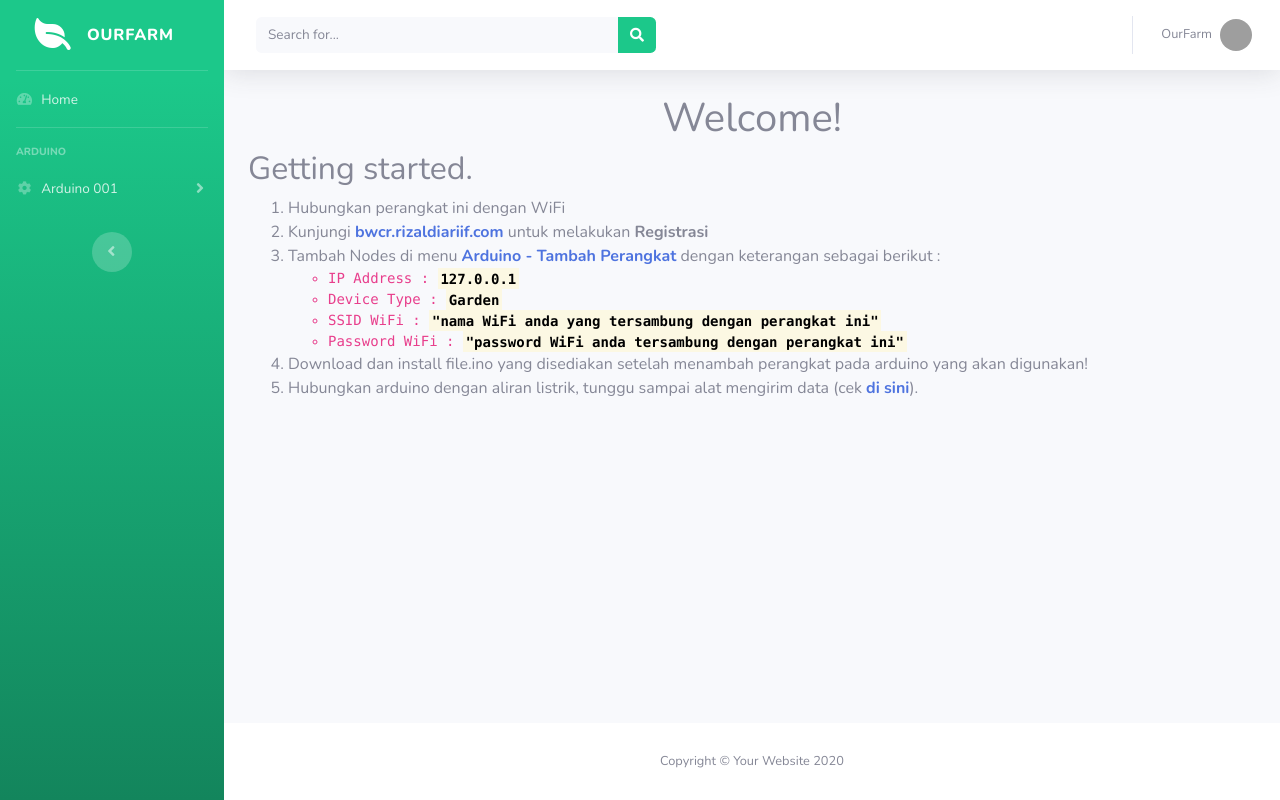
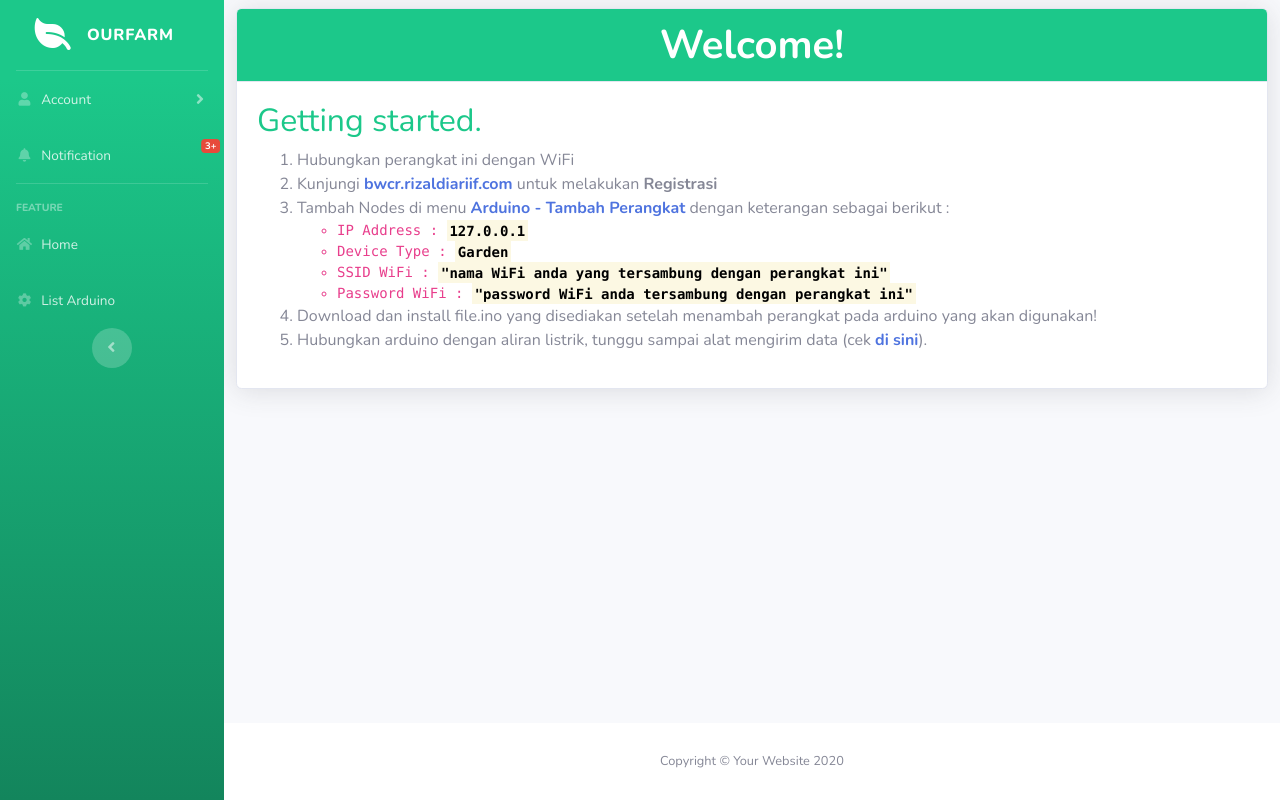
Before and after one commit to shionart/flask_ourfarm, a Flask app: page / in a window 1280 px wide. Run offline with Flask 2, Linux system fonts and the light colour scheme; the visitor is signed in with stand-in values (Sample User, id 1); some libraries are stand-ins or nearby versions; grey boxes are pictures that could not be loaded.

Commit message:
-add list nodes

```diff
--- a/main.py
+++ b/main.py
@@ -68,8 +68,9 @@ def input_data():
             sm = float(request.form["sm"])
             rel = int(request.form["relay"])
             id_arduino = int(request.form["id_arduino"])
-        insert_to_table(suhu,lembap,sm,rel,id_arduino)
-        return "suhu : {}, kelembapan : {}, soil moisture : {}, relay : {}, id : {}".format(suhu ,lembap, sm, rel, id_arduino)
+            nama = request.form["nama"]
+            insert_to_table(suhu,lembap,sm,rel,id_arduino,nama)
+            return "suhu : {}, kelembapan : {}, soil moisture : {}, relay : {}, id : {}".format(suhu ,lembap, sm, rel, id_arduino)
     except Exception as e:
         return "error {}".format(e)
 
@@ -155,7 +156,7 @@ def connectDB():
     query = "SELECT * from sensor order by id desc"
     read.execute(query)
     data = read.fetchall()
-    sensor = get_data(data)
+    sensor = get_sensor(data)
     return jsonify({'sensor':sensor})
 
 if __name__ == "__main__":
--- a/static/js/demo/datatables-demo.js
+++ b/static/js/demo/datatables-demo.js
@@ -1,9 +1,9 @@
 // Call the dataTables jQuery plugin
-var pathArray = window.location.pathname.split('/');
-var url_baru = window.location.origin;
+// var pathArray = window.location.pathname.split('/');
+// var url_baru = window.location.origin;
 
-url_baru += "/get/";
-url_baru += pathArray[2];
+// url_baru += "/get/";
+// url_baru += pathArray[2];
 function cek() {
   return url_baru;
 }
@@ -12,7 +12,7 @@ $(document).ready(function() {
     destroy:true,
     // order:false,
     "ajax": {
-              url: url_baru,
+              url: data_id,
               dataSrc: 'sensor'
             },
     "columns": [
--- a/templates/base/master.html
+++ b/templates/base/master.html
@@ -42,22 +42,90 @@
       <hr class="sidebar-divider my-0">
 
       <!-- Nav Item - Dashboard -->
-      <li class="nav-item">
-        <a class="nav-link" href="{{url_for('index')}}">
-          <i class="fas fa-fw fa-tachometer-alt"></i>
-          <span>Home</span></a>
+      <div id="list-nodes">
+        <li class="nav-item mb-0">
+          <a class="nav-link collapsed" href="#" data-toggle="collapse" data-target="#collapseUser" aria-expanded="true" aria-controls="collapseTwo">
+            <i class="fas fa-fw fa-user"></i>
+            <span>Account</span>
+          </a>
+          <div id="collapseUser" class="collapse" aria-labelledby="headingTwo" data-parent="#accordionSidebar">
+            <div class="bg-white py-2 collapse-inner rounded">
+              <h6 class="collapse-header">Action:</h6>
+              <a class="collapse-item" href="">Setting</a>
+              <a class="collapse-item" href="{{url_for('logout')}}">Logout</a>
+            </div>
+          </div>
+        </li>
+      </div>
+      <!-- Notif -->
+      <li class="nav-item dropdown no-arrow mt-0">
+        <a class="nav-link dropdown-toggle" href="#" id="alertsDropdown" role="button" data-toggle="dropdown" aria-haspopup="true" aria-expanded="false">
+          <!-- Counter - Alerts -->
+          <span class="badge badge-danger badge-counter">3+</span>
+          <i class="fas fa-bell fa-fw"></i>
+          <span>Notification</span>
+        </a>
+        <!-- Dropdown - Alerts -->
+        <div class="dropdown-list dropdown-menu dropdown-menu-right shadow animated--grow-in" aria-labelledby="alertsDropdown">
+          <h6 class="dropdown-header">
+            Alerts Center
+          </h6>
+          <a class="dropdown-item d-flex align-items-center" href="#">
+            <div class="mr-3">
+              <div class="icon-circle bg-primary">
+                <i class="fas fa-file-alt text-white"></i>
+              </div>
+            </div>
+            <div>
+              <div class="small text-gray-500">December 12, 2019</div>
+              <span class="font-weight-bold">A new monthly report is ready to download!</span>
+            </div>
+          </a>
+          <a class="dropdown-item d-flex align-items-center" href="#">
+            <div class="mr-3">
+              <div class="icon-circle bg-success">
+                <i class="fas fa-donate text-white"></i>
+              </div>
+            </div>
+            <div>
+              <div class="small text-gray-500">December 7, 2019</div>
+              $290.29 has been deposited into your account!
+            </div>
+          </a>
+          <a class="dropdown-item d-flex align-items-center" href="#">
+            <div class="mr-3">
+              <div class="icon-circle bg-warning">
+                <i class="fas fa-exclamation-triangle text-white"></i>
+              </div>
+            </div>
+            <div>
+              <div class="small text-gray-500">December 2, 2019</div>
+              Spending Alert: We've noticed unusually high spending for your account.
+            </div>
+          </a>
+          <a class="dropdown-item text-center small text-gray-500" href="#">Show All Alerts</a>
+        </div>
       </li>
 
       <!-- Divider -->
       <hr class="sidebar-divider">
-
       <!-- Heading -->
       <div class="sidebar-heading">
-        Arduino
+        Feature
       </div>
+      <li class="nav-item">
+        <a class="nav-link" href="{{url_for('index')}}">
+          <i class="fas fa-fw fa-home"></i>
+          <span>Home</span></a>
+      </li>
+      <li class="nav-item">
+        <a class="nav-link" href="{{url_for('list_control')}}">
+          <i class="fas fa-fw fa-cog"></i>
+          <span>List Arduino</span></a>
+      </li>
 
       <!-- Nav Item - Pages Collapse Menu -->
-      <div id="list-nodes">
+      <!-- <div id="list-nodes">
         <li class="nav-item">
           <a class="nav-link collapsed" href="#" data-toggle="collapse" data-target="#collapseTwo" aria-expanded="true" aria-controls="collapseTwo">
             <i class="fas fa-fw fa-cog"></i>
@@ -71,7 +139,7 @@
             </div>
           </div>
         </li>
-      </div>
+      </div> -->
 
 
       <!-- Sidebar Toggler (Sidebar) -->
@@ -89,88 +157,7 @@
       <div id="content">
 
         <!-- Topbar -->
-        <nav class="navbar navbar-expand navbar-light bg-white topbar mb-4 static-top shadow">
 
-          <!-- Sidebar Toggle (Topbar) -->
-          <button id="sidebarToggleTop" class="btn btn-link d-md-none rounded-circle mr-3">
-            <i class="fa fa-bars"></i>
-          </button>
-
-          <!-- Topbar Search -->
-          <form class="d-none d-sm-inline-block form-inline mr-auto ml-md-3 my-2 my-md-0 mw-100 navbar-search">
-            <div class="input-group">
-              <input type="text" class="form-control bg-light border-0 small" placeholder="Search for..." aria-label="Search" aria-describedby="basic-addon2">
-              <div class="input-group-append">
-                <button class="btn btn-primary bg-success border-0" type="button">
-                  <i class="fas fa-search fa-sm"></i>
-                </button>
-              </div>
-            </div>
-          </form>
-
-          <!-- Topbar Navbar -->
-          <ul class="navbar-nav ml-auto">
-
-            <!-- Nav Item - Search Dropdown (Visible Only XS) -->
-            <li class="nav-item dropdown no-arrow d-sm-none">
-              <a class="nav-link dropdown-toggle" href="#" id="searchDropdown" role="button" data-toggle="dropdown" aria-haspopup="true" aria-expanded="false">
-                <i class="fas fa-search fa-fw"></i>
-              </a>
-              <!-- Dropdown - Messages -->
-              <div class="dropdown-menu dropdown-menu-right p-3 shadow animated--grow-in" aria-labelledby="searchDropdown">
-                <form class="form-inline mr-auto w-100 navbar-search">
-                  <div class="input-group">
-                    <input type="text" class="form-control bg-light border-0 small" placeholder="Search for..." aria-label="Search" aria-describedby="basic-addon2">
-                    <div class="input-group-append">
-                      <button class="btn btn-primary" type="button">
-                        <i class="fas fa-search fa-sm"></i>
-                      </button>
-                    </div>
-                  </div>
-                </form>
-              </div>
-            </li>
-
-            <!-- Nav Item - Alerts -->
-
-
-            <!-- Nav Item - Messages -->
-
-
-            <div class="topbar-divider d-none d-sm-block"></div>
-
-            <!-- Nav Item - User Information -->
-            <li class="nav-item dropdown no-arrow">
-              <a class="nav-link dropdown-toggle" href="#" id="userDropdown" role="button" data-toggle="dropdown" aria-haspopup="true" aria-expanded="false">
-                <span class="mr-2 d-none d-lg-inline text-gray-600 small">OurFarm</span>
-                <img class="img-profile rounded-circle" src="https://www.logolynx.com/images/logolynx/d9/d9919c041510c71109ff9bb7a42e2259.png">
-              </a>
-              <!-- Dropdown - User Information -->
-              <div class="dropdown-menu dropdown-menu-right shadow animated--grow-in" aria-labelledby="userDropdown">
-                <a class="dropdown-item" href="#">
-                  <i class="fas fa-user fa-sm fa-fw mr-2 text-gray-400"></i>
-                  Profile
-                </a>
-                <a class="dropdown-item" href="#">
-                  <i class="fas fa-cogs fa-sm fa-fw mr-2 text-gray-400"></i>
-                  Settings
-                </a>
-                <a class="dropdown-item" href="#">
-                  <i class="fas fa-list fa-sm fa-fw mr-2 text-gray-400"></i>
-                  Activity Log
-                </a>
-                <div class="dropdown-divider"></div>
-                <a class="dropdown-item" href="#" data-toggle="modal" data-target="#logoutModal">
-                  <i class="fas fa-sign-out-alt fa-sm fa-fw mr-2 text-gray-400"></i>
-                  Logout
-                </a>
-              </div>
-            </li>
-
-          </ul>
-
-        </nav>
-        <!-- End of Topbar -->
 
         <!-- Begin Page Content -->
         <div class="container-fluid">
@@ -247,15 +234,14 @@
 
   <!-- Page level plugins -->
   {% block scripts %}
-  <script src="{{url_for('static', filename='vendor/chart.js/Chart.min.js')}}"></script>
+  <!-- <script src="{{url_for('static', filename='vendor/chart.js/Chart.min.js')}}"></script>
   <script src="{{url_for('static', filename='vendor/datatables/jquery.dataTables.min.js')}}"></script>
-  <script src="{{url_for('static', filename='vendor/datatables/dataTables.bootstrap4.min.js')}}"></script>
+  <script src="{{url_for('static', filename='vendor/datatables/dataTables.bootstrap4.min.js')}}"></script> -->
   {% endblock %}
 
 
   <!-- Page level custom scripts -->
-  <!-- <script src="{{url_for('static', filename='js/demo/chart-bar-demo.js')}}"></script> -->
-  <!-- <script src="{{url_for('static', filename='js/demo/datatables-demo.js')}}"></script> -->
+
 
 
 </body>
--- a/templates/dashboard.html
+++ b/templates/dashboard.html
@@ -176,6 +176,10 @@
 
   {% block scripts %}
 
+  <!-- Passing data ke JS -->
+  <script>
+    var data_id="{{url_for('get_data_api', id=id)}}"
+  </script>
   <!-- Page level plugins -->
   <script src="{{url_for('static', filename='vendor/chart.js/Chart.min.js')}}"></script>
   <script src="{{url_for('static', filename='vendor/datatables/jquery.dataTables.min.js')}}"></script>
--- a/templates/home.html
+++ b/templates/home.html
@@ -7,12 +7,12 @@
         <div>
         {% block content %}
 
-          <div class="row">
-            <div class="col-md-12 animated--fade-in">
-              <h1 class="text-center">
-                Welcome!
-              </h1>
-              <h2>
+          <div class="row mt-2 card shadow">
+            <h1 class="text-center card-header text-white bg-success">
+             <b>Welcome!</b>
+            </h1>
+            <div class="col-md-12 animated--fade-in card-body">
+              <h2 class="text-success">
                 Getting started.
               </h2>
               <ol>
@@ -54,12 +54,9 @@
 
   {% block scripts %}
   <!-- Page level plugins -->
-  <script src="{{url_for('static', filename='vendor/chart.js/Chart.min.js')}}"></script>
-  <script src="{{url_for('static', filename='vendor/datatables/jquery.dataTables.min.js')}}"></script>
-  <script src="{{url_for('static', filename='vendor/datatables/dataTables.bootstrap4.min.js')}}"></script>
+
 
 
   <!-- Page level custom scripts -->
-  <script src="{{url_for('static', filename='js/demo/chart-bar-demo.js')}}"></script>
-  <script src="{{url_for('static', filename='js/demo/datatables-demo.js')}}"></script>
+
   {% endblock scripts %}
```
Also changed, not shown: function.py (+8 -6 lines), static/js/custom/list_nodes.js (+60 -20 lines), static/js/demo/chart-area-demo.js (+5 -5 lines), templates/list_nodes.html (+17 -15 lines), 1 other file.
